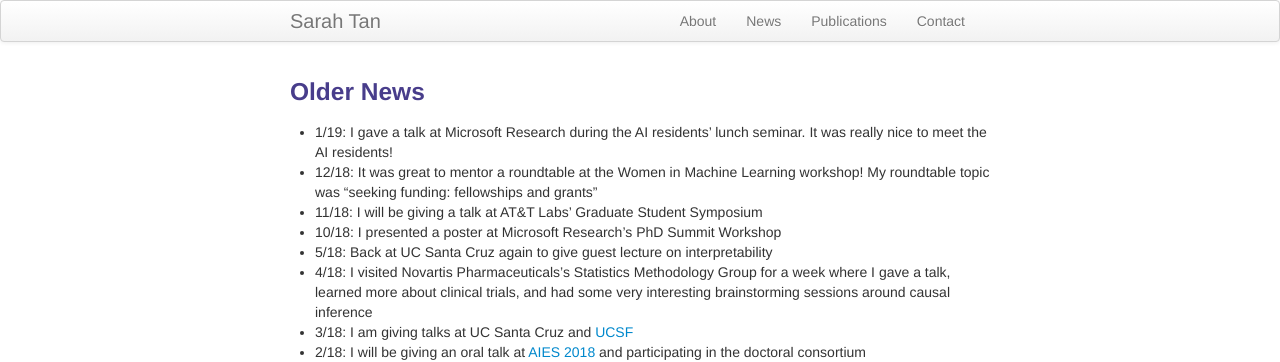
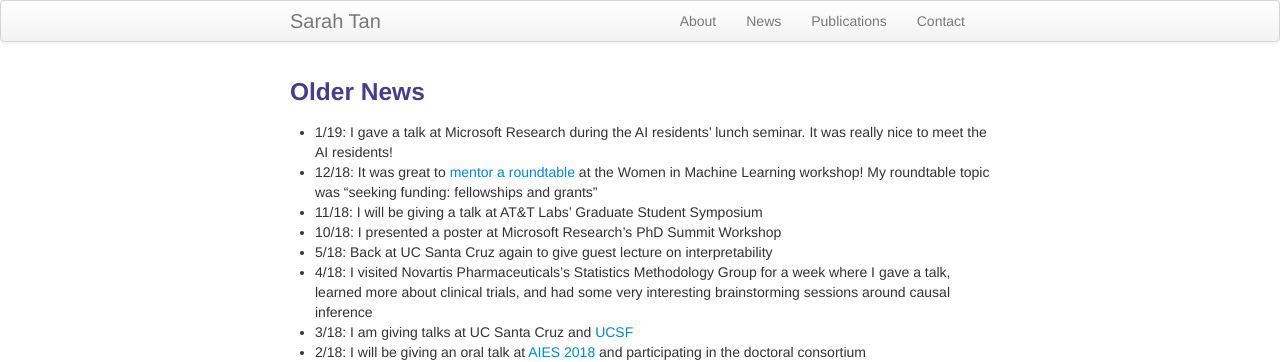
Before and after one commit to shftan/shftan.github.io, a Jekyll site: the page built from oldernews.md, in a window 1280 px wide. Shown: the top 362 px of the page. Built offline with Jekyll 4.4.1, drawn with Linux system fonts in a browser that asks for light colours; part of the change alters nothing that is shown.

```diff
--- a/oldernews.md
+++ b/oldernews.md
@@ -8,7 +8,7 @@ keywords: Sarah Tan, Cornell, Statistics, interpretability, causal inference
 <div class="row-fluid" id="news"><h3>Older News</h3>
 </div>
 - 1/19: I gave a talk at Microsoft Research during the AI residents' lunch seminar. It was really nice to meet the AI residents!
-- 12/18: It was great to mentor a roundtable at the Women in Machine Learning workshop! My roundtable topic was "seeking funding: fellowships and grants"
+- 12/18: It was great to [mentor a roundtable](https://docs.google.com/document/d/1Xm0EIgM9ZPAaX39bbGmkQ-tzzQvWewgmuK4sI2cvgg4/edit) at the Women in Machine Learning workshop! My roundtable topic was "seeking funding: fellowships and grants"
 - 11/18: I will be giving a talk at AT&T Labs' Graduate Student Symposium
 - 10/18: I presented a poster at Microsoft Research's PhD Summit Workshop
 - 5/18: Back at UC Santa Cruz again to give guest lecture on interpretability
```
